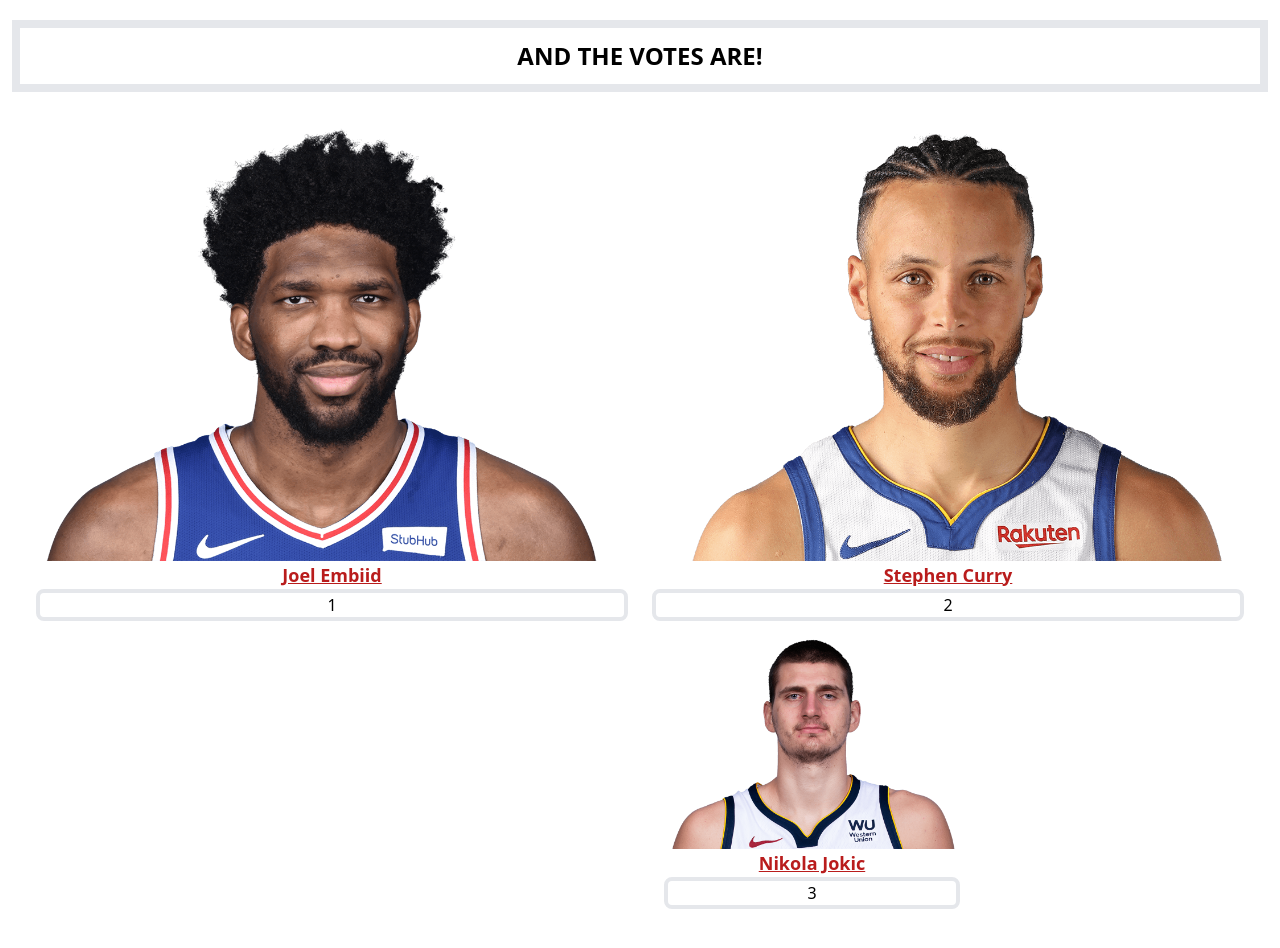
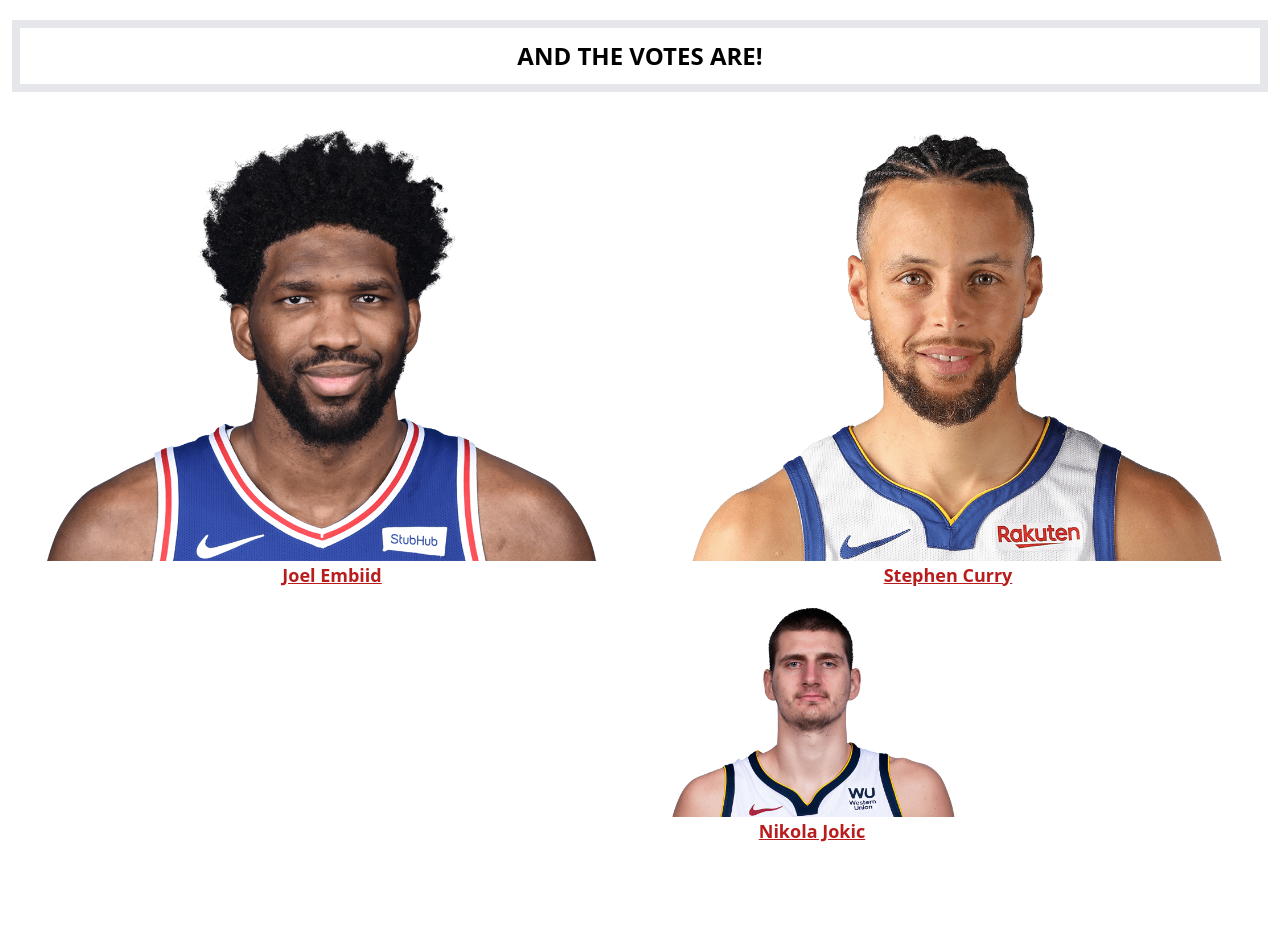
Before and after one commit to rsrinath1234k/final, a website: page Vote Results.html in a window 1280 px wide. Shown: the part 76-1024 px from the top of the page. After the commit the page ends 969 px from the top, so only its background shows below. Drawn offline with nearby package versions, Linux system fonts and the light colour scheme; no server answers.

Commit message:
formatting

```diff
--- a/Vote Results.html
+++ b/Vote Results.html
@@ -27,7 +27,6 @@
         <div class="w-1/2 m-3 pr-0"> <!--Joel Embiid-->
             <div><img src = "Joel.png"></div>
             <p class="text-lg font-medium underline text-center text-red-700"><strong>Joel Embiid</strong></p>
-            <p class= "border-4 rounded-lg w-full text-center">1</p>
             <div class="votes">
                 <!-- bios rendered from JavaScript -->
               </div>
@@ -36,7 +35,6 @@
         <div class="w-1/2 m-3 pr-0"> <!--Stephen Curry-->
             <div><img src = "Curry.png" width="600" height="760"></div>
             <p class="text-lg font-medium underline text-center text-red-700"><strong>Stephen Curry</strong></p>
-            <p class= "border-4 rounded-lg w-full text-center">2</p>
             <div class="scvotes">
 
         </div>
@@ -44,7 +42,6 @@
         <div class="w-1/2 m-3 pr-0"> <!--Nikola Jokic-->
             <div><img src = "Jokic.png"></div>
             <p class="text-lg font-medium underline text-center text-red-700"><strong>Nikola Jokic</strong></p>
-            <p class= "border-4 rounded-lg w-full text-center">3</p>
             <div class="njvotes">
         </div>
 
```
